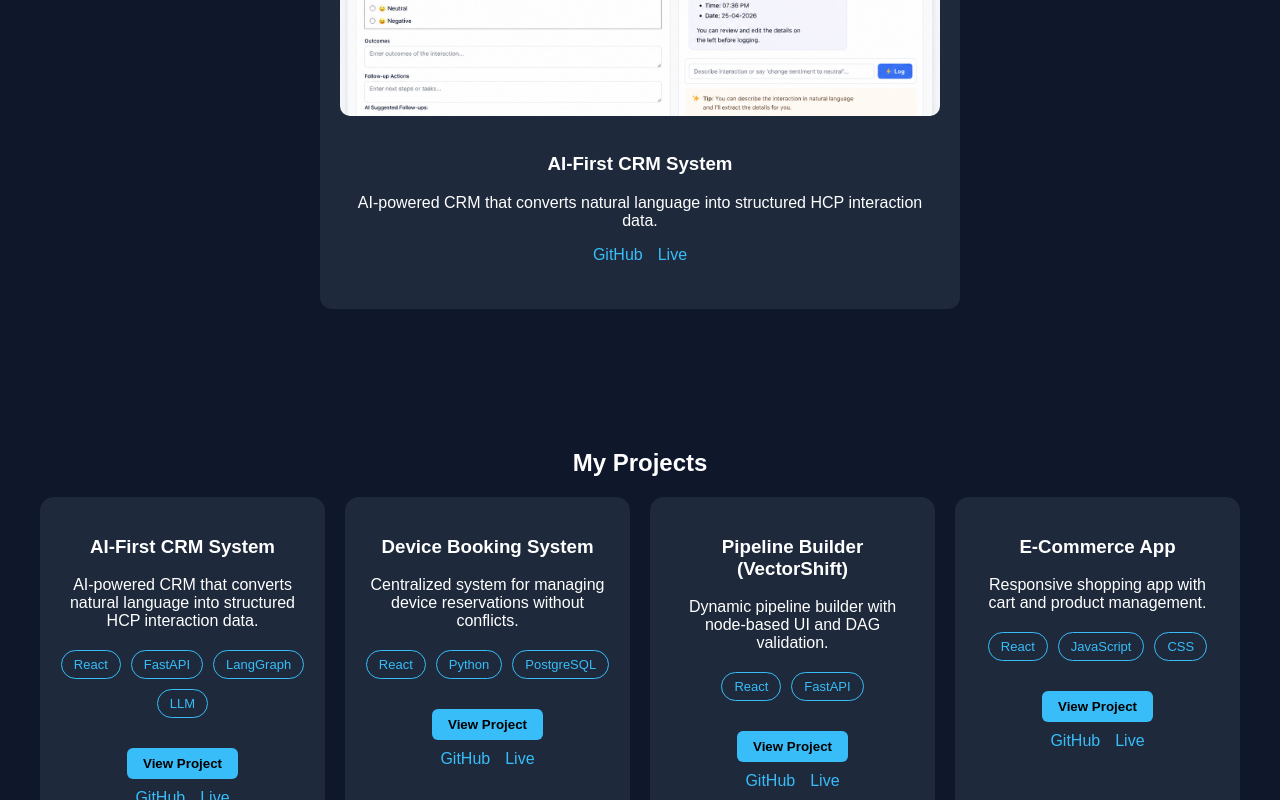
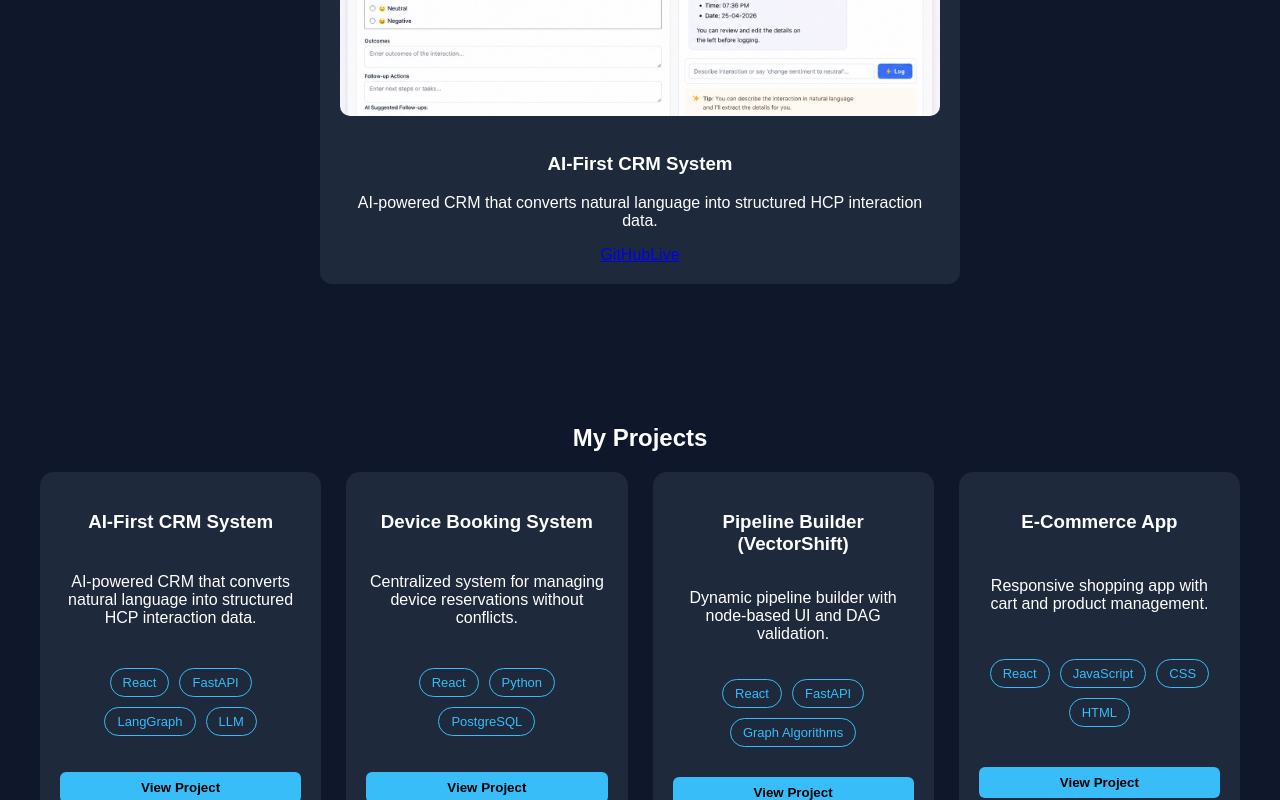
Before and after one commit to Swathikala2004/my_portfolio, a React (Vite) app: page / in a window 1280 px wide. Shown: the part 2000-2800 px from the top of the page. Built offline with nearby package versions, Linux system fonts and the light colour scheme.

Commit message:
updated UI and project buttons

```diff
--- a/src/App.css
+++ b/src/App.css
@@ -81,14 +81,15 @@ body {
 }
 
 .btn {
-  padding: 10px 20px;
-  margin-right: 15px;
+  padding: 10px 18px;
   border-radius: 25px;
   text-decoration: none;
   font-weight: bold;
+  font-size: 14px;
   transition: 0.3s;
 }
 
+/* HERO BUTTON STYLES */
 .github {
   background: linear-gradient(45deg, #6366f1, #ec4899);
   color: white;
@@ -222,8 +223,8 @@ body {
 
 .projects-grid {
   display: grid;
-  grid-template-columns: repeat(auto-fit, minmax(250px, 1fr));
-  gap: 20px;
+  grid-template-columns: repeat(auto-fit, minmax(260px, 1fr));
+  gap: 25px;
 }
 
 .card {
@@ -231,6 +232,10 @@ body {
   padding: 20px;
   border-radius: 14px;
   transition: 0.3s;
+  min-height: 350px; /* 🔥 FIX HEIGHT ISSUE */
+  display: flex;
+  flex-direction: column;
+  justify-content: space-between;
 }
 
 .card:hover {
@@ -252,6 +257,34 @@ body {
   background: white;
 }
 
+/* ================= PROJECT BUTTONS ================= */
+.project-buttons {
+  margin-top: 15px;
+  display: flex;
+  justify-content: center;
+  gap: 12px;
+}
+
+.github-btn {
+  background: #0f172a;
+  color: white;
+  border: 1px solid #334155;
+}
+
+.github-btn:hover {
+  background: #1e293b;
+}
+
+.live-btn {
+  background: linear-gradient(45deg, #3b82f6, #6366f1);
+  color: white;
+}
+
+.live-btn:hover {
+  transform: scale(1.05);
+  box-shadow: 0 0 12px rgba(99, 102, 241, 0.6);
+}
+
 /* ================= PROJECT DETAIL ================= */
 .project-detail {
   padding: 40px;
@@ -265,32 +298,12 @@ body {
   margin-bottom: 20px;
 }
 
-/* TECH STACK (FIXED SPACING) */
 .tech-stack {
   display: flex;
   flex-wrap: wrap;
   justify-content: center;
   gap: 10px;
-  margin-top: 20px;
-  margin-bottom: 20px;
-}
-
-/* LINKS (FIXED SPACING) */
-.links {
-  display: flex;
-  justify-content: center;
-  gap: 15px;
-  margin-top: 10px;
-  margin-bottom: 25px;
-}
-
-.links a {
-  color: #38bdf8;
-  text-decoration: none;
-}
-
-.links a:hover {
-  text-decoration: underline;
+  margin: 20px 0;
 }
 
 /* ================= BACK BUTTON ================= */
@@ -303,7 +316,6 @@ body {
   font-weight: bold;
   border: none;
   cursor: pointer;
-  transition: 0.3s;
 }
 
 .back-btn:hover {
@@ -341,7 +353,6 @@ body {
   border: 1px solid #facc15;
   color: #facc15;
   text-decoration: none;
-  transition: 0.3s;
 }
 
 .contact-card:hover {
@@ -358,10 +369,6 @@ body {
     padding: 40px 20px;
   }
 
-  .hero-left {
-    text-align: center;
-  }
-
   .hero-right {
     margin-top: 30px;
   }
--- a/src/components/Projects.jsx
+++ b/src/components/Projects.jsx
@@ -36,15 +36,27 @@ function Projects() {
                   View Project
                 </button>
 
-                {/* Links */}
-                <div className="links">
-                  <a href={p.github} target="_blank" rel="noreferrer">
-                    GitHub
-                  </a>
+                {/* 🔥 BUTTONS (UPDATED) */}
+                <div className="project-buttons">
+                  {p.github && (
+                    <a
+                      href={p.github}
+                      target="_blank"
+                      rel="noreferrer"
+                      className="btn github-btn"
+                    >
+                      GitHub
+                    </a>
+                  )}
 
                   {p.live && (
-                    <a href={p.live} target="_blank" rel="noreferrer">
-                      Live
+                    <a
+                      href={p.live}
+                      target="_blank"
+                      rel="noreferrer"
+                      className="btn live-btn"
+                    >
+                      Live Demo
                     </a>
                   )}
                 </div>
@@ -85,12 +97,13 @@ function Projects() {
             ))}
           </div>
 
-          {/* LINKS */}
-          <div className="links">
+          {/* 🔥 BUTTONS (UPDATED) */}
+          <div className="project-buttons">
             <a
               href={selectedProject.github}
               target="_blank"
               rel="noreferrer"
+              className="btn github-btn"
             >
               GitHub
             </a>
@@ -100,6 +113,7 @@ function Projects() {
                 href={selectedProject.live}
                 target="_blank"
                 rel="noreferrer"
+                className="btn live-btn"
               >
                 Live Demo
               </a>
--- a/src/data/projects.js
+++ b/src/data/projects.js
@@ -10,17 +10,22 @@ const projects = [
       "AI-powered CRM that converts natural language into structured HCP interaction data.",
     tech: ["React", "FastAPI", "LangGraph", "LLM"],
     github: "https://github.com/Swathikala2004/hcp-crm-ai",
-    live: "https://hcp-crm-ai.netlify.app",
+    live: "https://hcp-crm-ai.netlify.app", // ✅ ADDED
     image: crmImg,
     details: `
-🚀 Built an AI-First CRM System
+🚀 Built an AI-First CRM System for Healthcare Interactions
 
-• ChatGPT-style interface
-• Converts text → structured data
-• Auto-filled forms
-• AI follow-ups
+• Conversational chat interface (ChatGPT-style)
+• Converts natural language → structured CRM data
+• Auto-filled interaction forms
+• AI-suggested follow-up actions
+• Hybrid workflow (manual + AI)
 
-💻 Tech: React, FastAPI, LangGraph
+💻 Tech Stack:
+React, FastAPI, LangGraph, Groq LLM, SQL
+
+🧠 Impact:
+Reduces manual data entry and improves productivity.
     `,
   },
 
@@ -29,17 +34,30 @@ const projects = [
     description:
       "Centralized system for managing device reservations without conflicts.",
     tech: ["React", "Python", "PostgreSQL"],
-    github: "https://github.com/Swathikala2004/device-booking-system",
-    live: "https://device-booking-system.netlify.app",
+    github:
+      "https://github.com/Swathikala2004/device-booking-system",
+    live: "https://device-booking-system.netlify.app", // ✅ ADDED
     image: bookingImg,
     details: `
-🚀 Device Booking System
+🚀 Internal Device Booking System
 
+🔹 Problem:
+Shared devices caused scheduling conflicts across teams.
+
+🔹 Solution:
+Built centralized booking platform with timezone handling.
+
+⚙️ Features:
 • Conflict-free booking
-• Timezone handling
+• Timezone (UTC) management
+• User booking limits
 • Admin controls
 
-💻 Tech: Python, PostgreSQL, React
+💻 Tech Stack:
+Python, PostgreSQL, React
+
+🧠 Impact:
+Improved team efficiency and avoided booking clashes.
     `,
   },
 
@@ -47,18 +65,23 @@ const projects = [
     title: "Pipeline Builder (VectorShift)",
     description:
       "Dynamic pipeline builder with node-based UI and DAG validation.",
-    tech: ["React", "FastAPI"],
+    tech: ["React", "FastAPI", "Graph Algorithms"],
     github: "https://github.com/Swathikala2004/VectorShift",
-    live: "https://vectorshift1.netlify.app",
+    live: "https://vectorshift1.netlify.app", // ✅ ADDED
     image: vectorImg,
     details: `
-🚀 Pipeline Builder
+🚀 Pipeline Builder System
 
-• Drag & drop UI
-• DAG validation
-• Dynamic execution
+• Drag-and-drop node-based UI
+• DAG validation system
+• Dynamic pipeline execution
+• Modular architecture
 
-💻 Tech: React, FastAPI
+💻 Tech Stack:
+React, FastAPI
+
+🧠 Impact:
+Helps visualize and manage complex workflows efficiently.
     `,
   },
 
@@ -66,18 +89,23 @@ const projects = [
     title: "E-Commerce App",
     description:
       "Responsive shopping app with cart and product management.",
-    tech: ["React", "JavaScript", "CSS"],
+    tech: ["React", "JavaScript", "CSS", "HTML"],
     github: "https://github.com/Swathikala2004/ecommerce-react",
-    live: "https://e-commercapplication.netlify.app/",
+    live: "https://e-commercapplication.netlify.app/", // already there
     image: ecommerceImg,
     details: `
-🛒 E-Commerce App
+🛒 E-Commerce Web Application
 
-• Product listing
-• Cart system
-• Responsive UI
+• Product listing & details
+• Add to cart functionality
+• State management using React
+• Responsive UI design
 
-💻 Tech: React, JS, CSS
+💻 Tech Stack:
+React, JavaScript, HTML, CSS
+
+🧠 Impact:
+Improved understanding of UI design and state management.
     `,
   },
 ];
```
